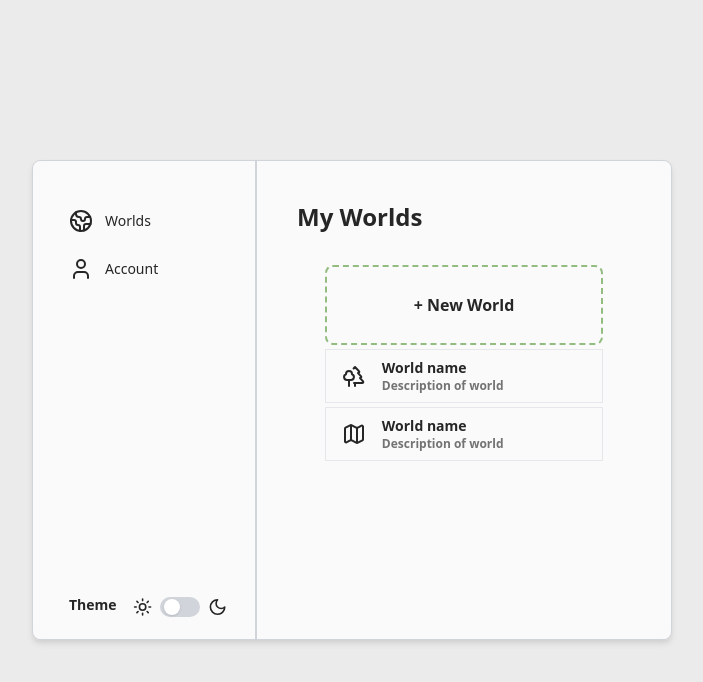
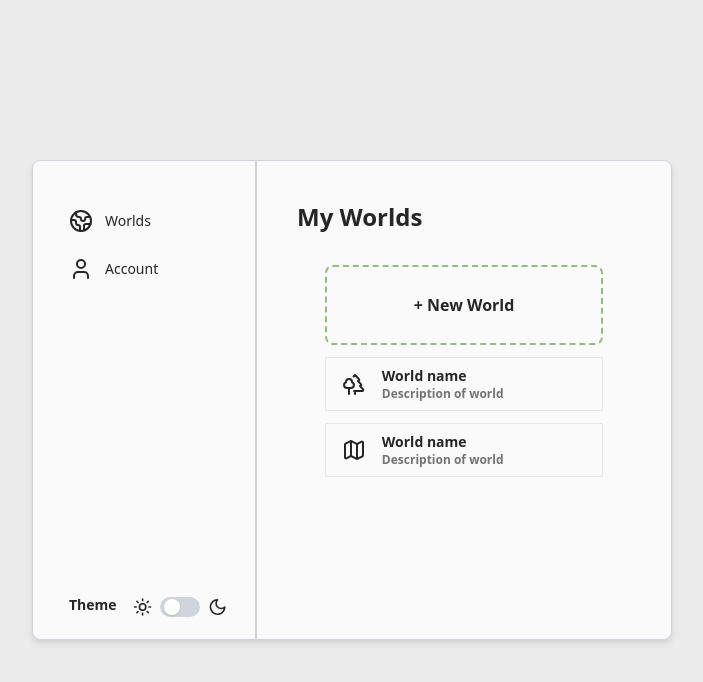
Before and after one commit to leximoon/ttrpg-notetaking-app, a Next.js app: page /panel/worlds in a window 1280 px wide. Shown: the top 682 px of the page, without its empty margins (288-991 px from the left). Built offline with nearby package versions, Linux system fonts and the light colour scheme.

Commit message:
Added provisional spinner component to wait while loading components from server Mino change in listelement

```diff
--- a/src/app/panel/_components/listElement/listElement.tsx
+++ b/src/app/panel/_components/listElement/listElement.tsx
@@ -13,7 +13,7 @@ const ListElement = ({
 }: ListElementProps) => {
     return (
         <>
-            <li className="flex items-center border py-2 my-1 cursor-pointer hover:bg-secondary/15">
+            <li className="flex items-center border py-2 my-3 cursor-pointer hover:bg-secondary/15">
                 <div className="mx-4 text-text">{icon}</div>
                 <div className="flex flex-col font-semibold">
                     <span className="text-sm text-text">{name}</span>
--- /dev/null
+++ b/src/components/UI/spinner/index.ts
@@ -0,0 +1 @@
+export { Spinner } from "./spinner";
--- /dev/null
+++ b/src/components/UI/spinner/spinner.tsx
@@ -0,0 +1,9 @@
+const Spinner = () => {
+    return (
+        <div className="flex items-center justify-center">
+            <div className="animate-spin rounded-full h-6 w-6 border-t-4  border-l-4 border-primary"></div>
+        </div>
+    );
+};
+
+export { Spinner };
```
